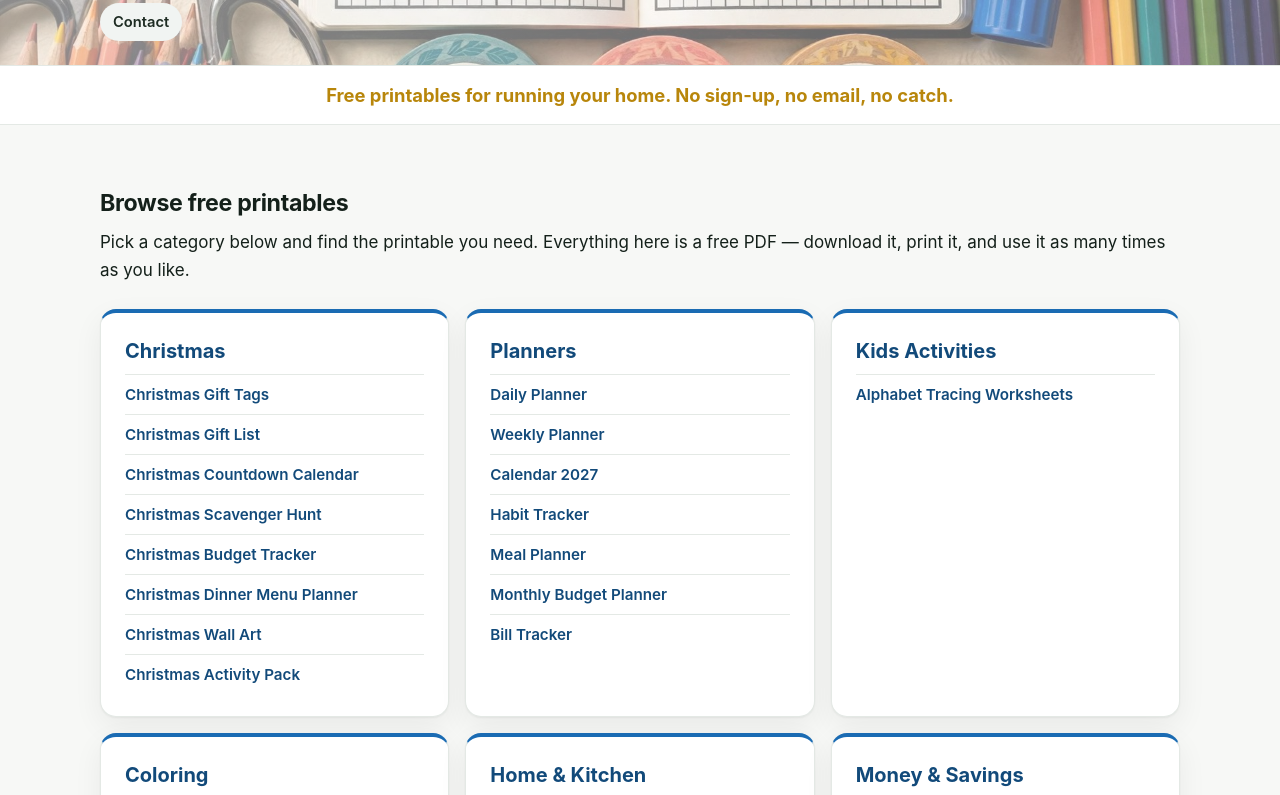
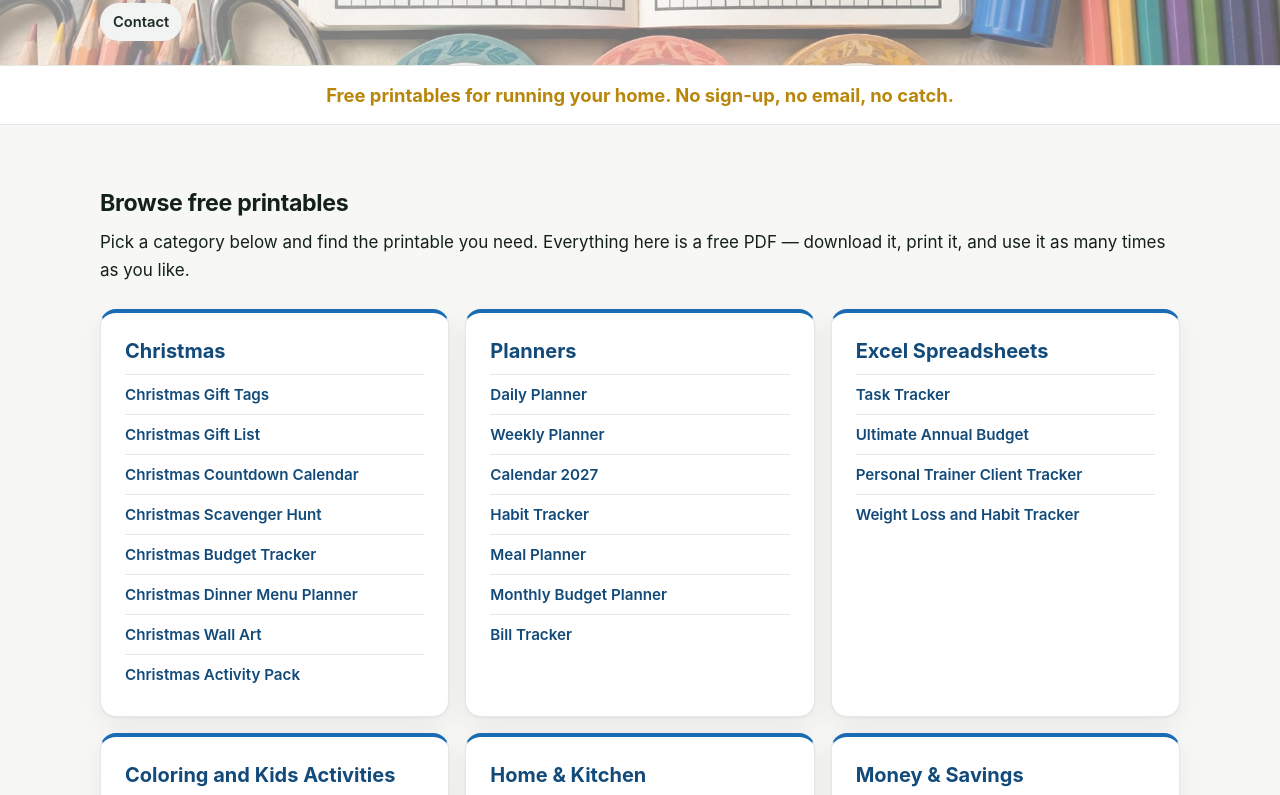
Before and after one commit to stockpickoftheday/freehomeprintables, a plain HTML site: page index.html in a window 1280 px wide. Shown: the part 118-913 px from the top of the page. Drawn offline with Linux system fonts and the light colour scheme.

Commit message:
Excel Spreadsheets section, Coloring renamed, word-search link cleanup

```diff
--- a/index.html
+++ b/index.html
@@ -116,13 +116,16 @@
         </ul>
       </div>
       <div class="cat-card">
-        <h3><a href="alphabet-tracing.html">Kids Activities</a></h3>
+        <h3><a href="downloads/task-tracker.xlsx">Excel Spreadsheets</a></h3>
                 <ul class="cat-links">
-          <li><a href="alphabet-tracing.html">Alphabet Tracing Worksheets</a></li>
+          <li><a href="downloads/task-tracker.xlsx">Task Tracker</a></li>
+          <li><a href="downloads/ultimate-annual-budget.xlsx">Ultimate Annual Budget</a></li>
+          <li><a href="downloads/personal-trainer-client-tracker.xlsx">Personal Trainer Client Tracker</a></li>
+          <li><a href="downloads/weight-loss-habit-tracker.xlsx">Weight Loss and Habit Tracker</a></li>
         </ul>
       </div>
       <div class="cat-card">
-        <h3><a href="coloring-pages.html">Coloring</a></h3>
+        <h3><a href="coloring-pages.html">Coloring and Kids Activities</a></h3>
                 <ul class="cat-links">
           <li><a href="coloring-pages.html">Christmas Coloring Pages</a></li>
           <li><a href="alphabet-tracing.html">Alphabet Tracing Worksheets</a></li>
```
Also changed, not shown: word-search.html (+0 -2 lines).
